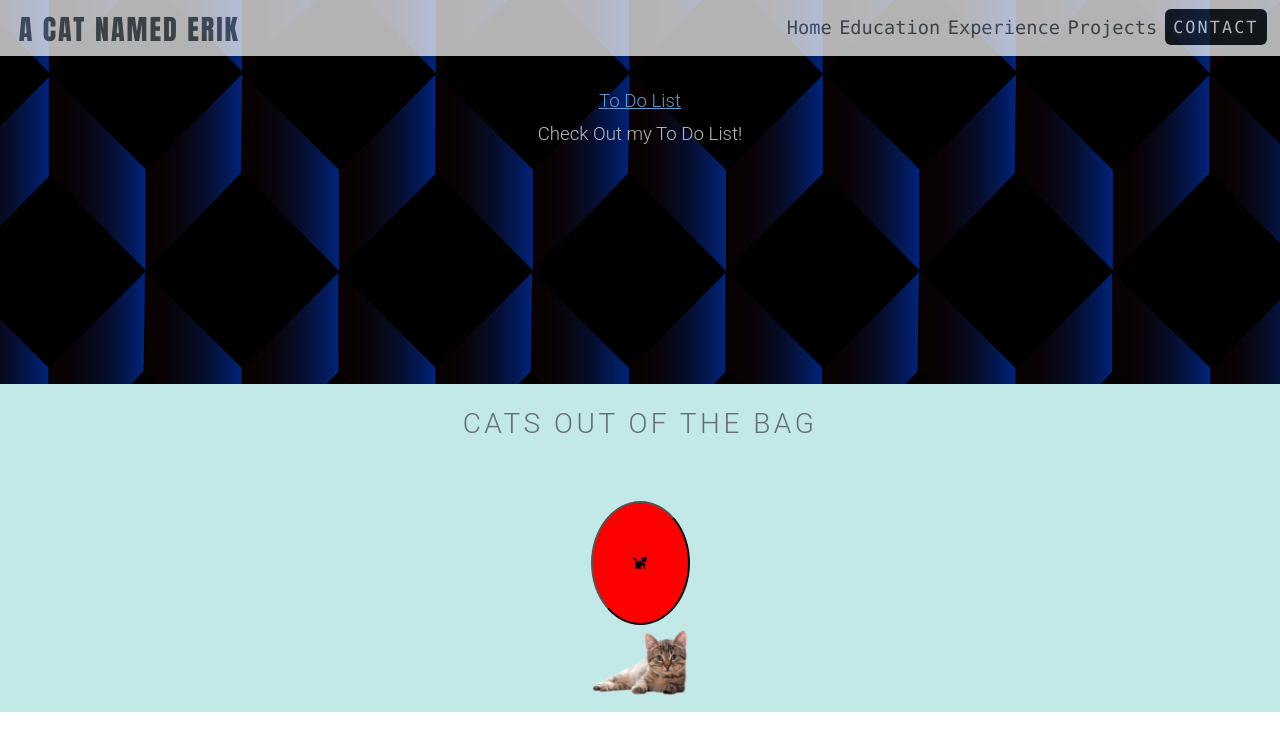
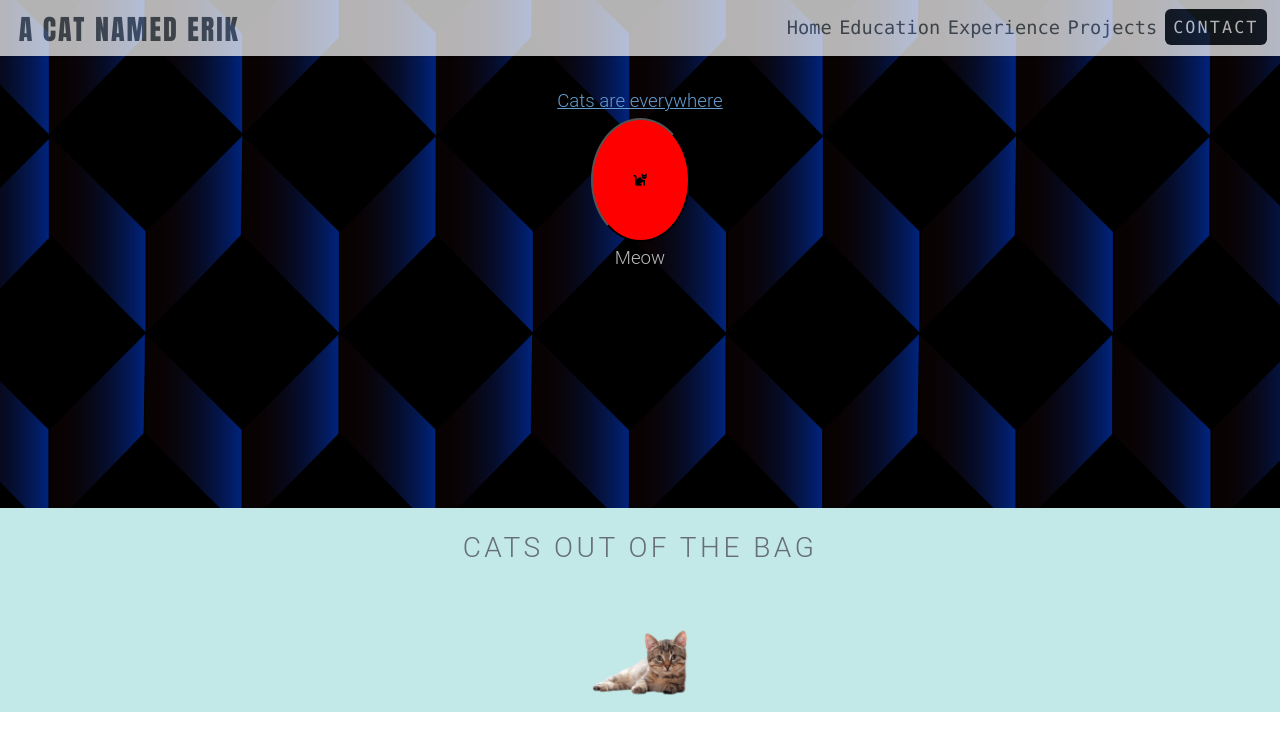
Before and after one commit to bryan-panaccione/guacamole, a plain HTML site: page index.html in a window 1280 px wide. Drawn offline with Linux system fonts and the light colour scheme.

Commit message:
"button higher"

```diff
--- a/index.html
+++ b/index.html
@@ -1,35 +1,43 @@
 <!doctype html>
 <html>
+
 <head>
   <meta charset="utf-8">
   <title>Practice Website</title>
-<link rel="stylesheet" href="https://cdnjs.cloudflare.com/ajax/libs/font-awesome/6.0.0-beta2/css/all.min.css" integrity="sha512-YWzhKL2whUzgiheMoBFwW8CKV4qpHQAEuvilg9FAn5VJUDwKZZxkJNuGM4XkWuk94WCrrwslk8yWNGmY1EduTA==" crossorigin="anonymous" referrerpolicy="no-referrer" />
+  <link rel="stylesheet" href="https://cdnjs.cloudflare.com/ajax/libs/font-awesome/6.0.0-beta2/css/all.min.css"
+    integrity="sha512-YWzhKL2whUzgiheMoBFwW8CKV4qpHQAEuvilg9FAn5VJUDwKZZxkJNuGM4XkWuk94WCrrwslk8yWNGmY1EduTA=="
+    crossorigin="anonymous" referrerpolicy="no-referrer" />
   <link rel="stylesheet" href="styles.css" />
 </head>
 
-<body class='bodyClass'>
+<body class="bodyClass">
   <div class="catStart"></div>
   <header class="header" id="header">
-  <h1 id="pageTitle"><a href="https://giphy.com/gifs/computer-cat-wearing-glasses-VbnUQpnihPSIgIXuZv">A Cat Named Erik</a></h1>
+    <h1 id="pageTitle"><a href="https://giphy.com/gifs/computer-cat-wearing-glasses-VbnUQpnihPSIgIXuZv">A Cat Named
+        Erik</a></h1>
     <nav id="nav">
       <ul>
-      <li><a href="index.html" class = "button_alt">Home</a></li>
-      <li><a href="https://giphy.com/gifs/computer-cat-wearing-glasses-VbnUQpnihPSIgIXuZv" class = "button_alt">Education</a></li>
-      <li><a href="https://giphy.com/gifs/computer-cat-wearing-glasses-VbnUQpnihPSIgIXuZv" class = "button_alt">Experience</a></li>
-      <li><a href="no-sidebar.html" class = "button_alt">Projects</a></li>
-      <li><a href="#" class="button">Contact</a></li>
+        <li><a href="index.html" class="button_alt">Home</a></li>
+        <li><a href="https://giphy.com/gifs/computer-cat-wearing-glasses-VbnUQpnihPSIgIXuZv"
+            class="button_alt">Education</a></li>
+        <li><a href="https://giphy.com/gifs/computer-cat-wearing-glasses-VbnUQpnihPSIgIXuZv"
+            class="button_alt">Experience</a></li>
+        <li><a href="https://giphy.com/gifs/computer-cat-wearing-glasses-VbnUQpnihPSIgIXuZv"
+            class="button_alt">Projects</a></li>
+        <li><a href="https://giphy.com/gifs/computer-cat-wearing-glasses-VbnUQpnihPSIgIXuZv" class="button">Contact</a>
+        </li>
       </ul>
     </nav>
   </header>
-<div id="topBanner"> <a href="../ION_SDE/todo-page.html">To Do List</a>
-  <p>Check Out my To Do List!</p>
+  <div id="topBanner"> <a href=#>Cats are everywhere</a>
+    <div class="input_Container">
+      <button class="catButton"><i class="fa-solid fa-cat"></i></button>
+      <audio src="audio/meow.mp3" id="soundOfCats"></audio>
+    </div>
+    <p>Meow</p>
   </div>
   <div id="catApp">
     <h2>Cats out of the bag</h2>
-  <div class="input_Container">
-    <button class="catButton" ><i class="fa-solid fa-cat"></i></button>
-    <audio src="audio/meow.mp3" id="soundOfCats"></audio>
-  </div>
     <section><img src="images/catPic8.png" alt="cat" width="100"></section>
   </div>
   <footer id="footer">
@@ -53,4 +61,5 @@
   </footer>
   <script src="scripts.js"></script>
 </body>
+
 </html>
--- a/scripts.js
+++ b/scripts.js
@@ -7,35 +7,29 @@ let currentTop = 0;
 let currentLeft = 0;
 const documentHeight = document.documentElement.clientHeight;
 const documentWidth = document.documentElement.clientWidth;
-//eventlistener for catbuttonclick
+//eventlistener for catbuttonclicks
 
 catButtonClick.addEventListener('click', deleteCat)
 catButtonClick.addEventListener('click', addCat)
 
-//addcat function
+//cat functions
 
-function playMeow(){
+function playMeow() {
     var sound = document.getElementById("soundOfCats")
     sound.play()
 }
-function deleteCat(){
+
+function deleteCat() {
     document.querySelectorAll('.Meow').forEach(e => e.remove());
-    //let catsOnScreen = document.querySelectorAll('.Meow')
-    //console.log(catsOnScreen)
-    //catsOnScreen.remove()
-    //for (var i = 0; i < catsOnScreen.length; i++) {
-    //must go back to document with document. to effect the element, otherwise it just clears array
-       //delete catsOnScreen[0];
-    //}
 }
-function addCat(){
-    currentTop = Math.floor(Math.random()*documentHeight)+1;
-    currentLeft = Math.floor(Math.random()*documentWidth)+1;
-    let catSelection = Math.floor(Math.random()*10)
+function addCat() {
+    currentTop = Math.floor((Math.random() * documentHeight) / 2 + (documentHeight / 4)) + 1;
+    currentLeft = Math.floor((Math.random() * documentWidth) / 3 + (documentWidth / 3)) + 1;
+    let catSelection = Math.floor(Math.random() * 10)
     console.log(currentLeft)
-    catStarterDiv.style.top = currentTop+'px';
+    catStarterDiv.style.top = currentTop + 'px';
     console.log(catStarterDiv.style.top)
-    catStarterDiv.style.left = currentLeft+'px';
+    catStarterDiv.style.left = currentLeft + 'px';
     let randomCat = document.createElement('div');
     randomCat.classList.add('Meow');
     randomCat.innerHTML = `<img src="images/catPic${catSelection}.png" alt="cat" width="100" class="catStart">`;
```
Also changed, not shown: figmaTest.html (added, +10 -0 lines), 1 other file. Lines whose indentation alone changed are shown as unchanged.
